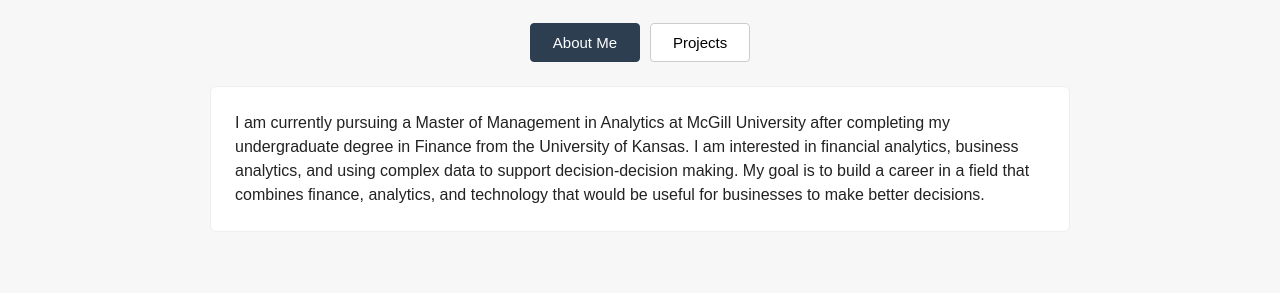
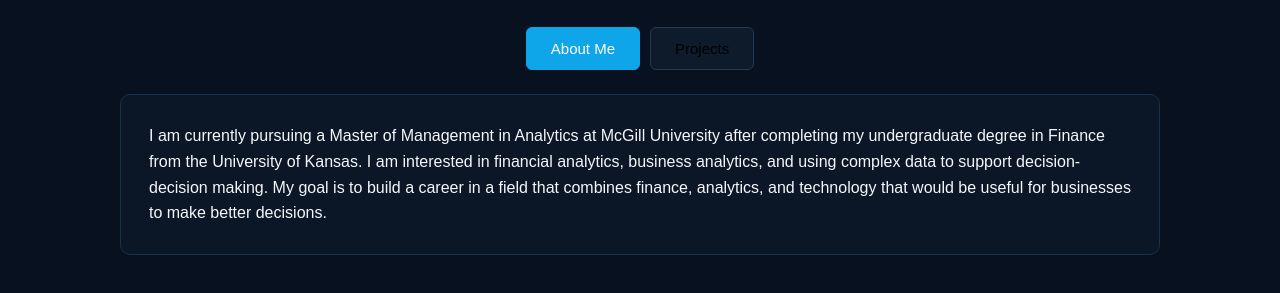
Before and after one commit to maqbooltaha/maqbooltaha.github.io, a plain HTML site: page index.html in a window 1280 px wide. Shown: the part 275-568 px from the top of the page. Drawn offline with Linux system fonts and the light colour scheme.

Commit message:
Customize portfolio design

```diff
--- a/index.html
+++ b/index.html
@@ -19,15 +19,15 @@
 
       body {
         font-family: Arial, Helvetica, sans-serif;
-        color: #222;
-        background: #f7f7f7;
-        line-height: 1.5;
+        color: #f5f7fa;
+        background: #07111f;
+        line-height: 1.6;
       }
 
       .container {
-        max-width: 900px;
+        max-width: 1100px;
         margin: 0 auto;
-        padding: 40px 20px;
+        padding: 40px 30px;
       }
 
       /* ---------- HEADER (photo + name + subheading) ---------- */
@@ -65,18 +65,18 @@
       }
 
       .tab-button {
-        padding: 10px 22px;
-        border: 1px solid #ccc;
-        background: #fff;
+        padding: 12px 24px;
+        border: 1px solid #1f3b57;
+        background: #0d1b2a;
         cursor: pointer;
         font-size: 15px;
-        border-radius: 4px;
+        border-radius: 6px;
       }
 
       .tab-button.active {
-        background: #2c3e50;
-        color: #fff;
-        border-color: #2c3e50;
+        background: #0ea5e9;
+        color: #ffffff;
+        border-color: #0ea5e9;
       }
 
       /* ---------- TAB CONTENT ---------- */
@@ -88,10 +88,10 @@
       }
 
       .panel {
-        background: #fff;
-        border: 1px solid #eee;
-        border-radius: 6px;
-        padding: 24px;
+        background: #0b1726;
+        border: 1px solid #17324a;
+        border-radius: 10px;
+        padding: 28px;
       }
 
       /* ---------- PROJECT CARDS (1 x 3 grid) ---------- */
```
